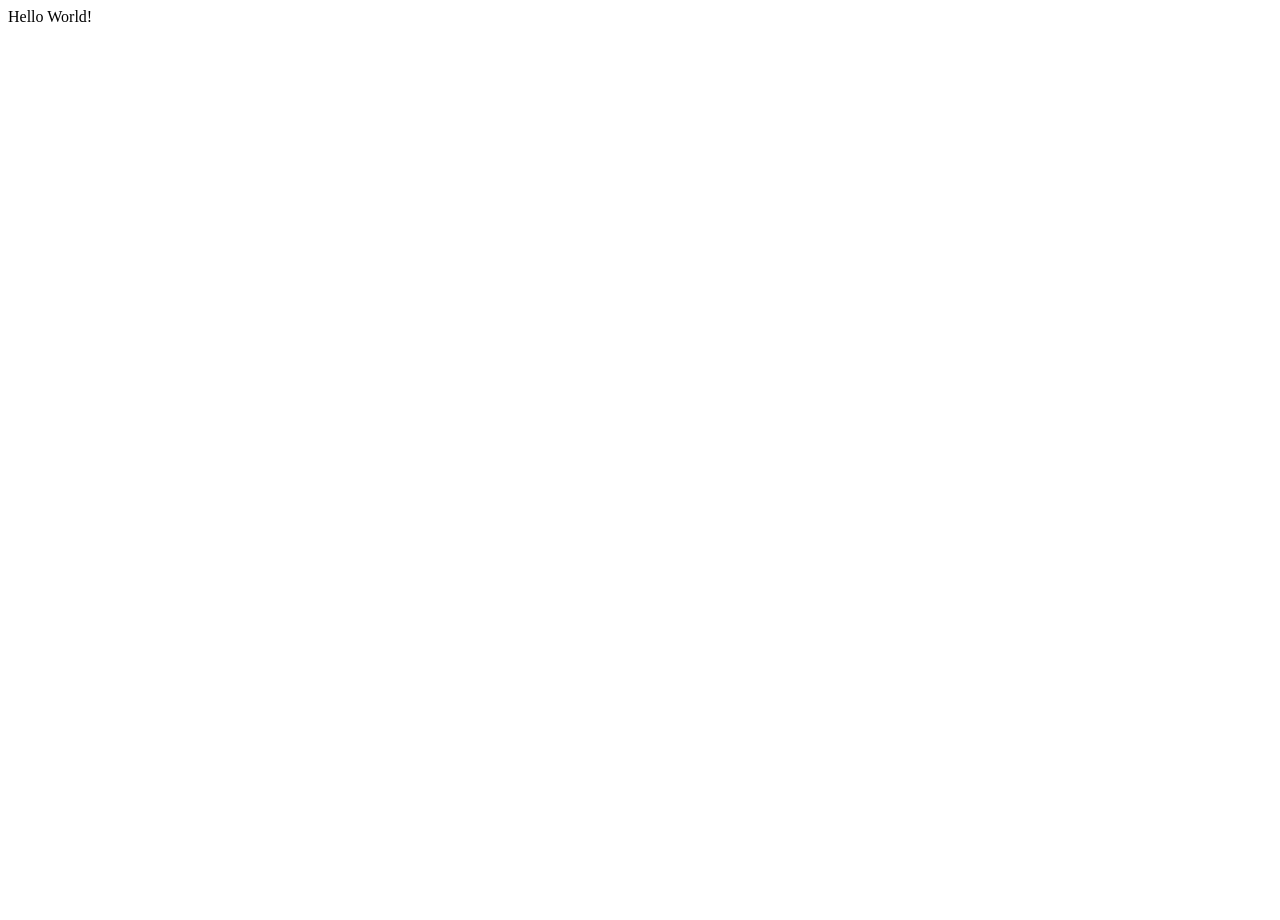
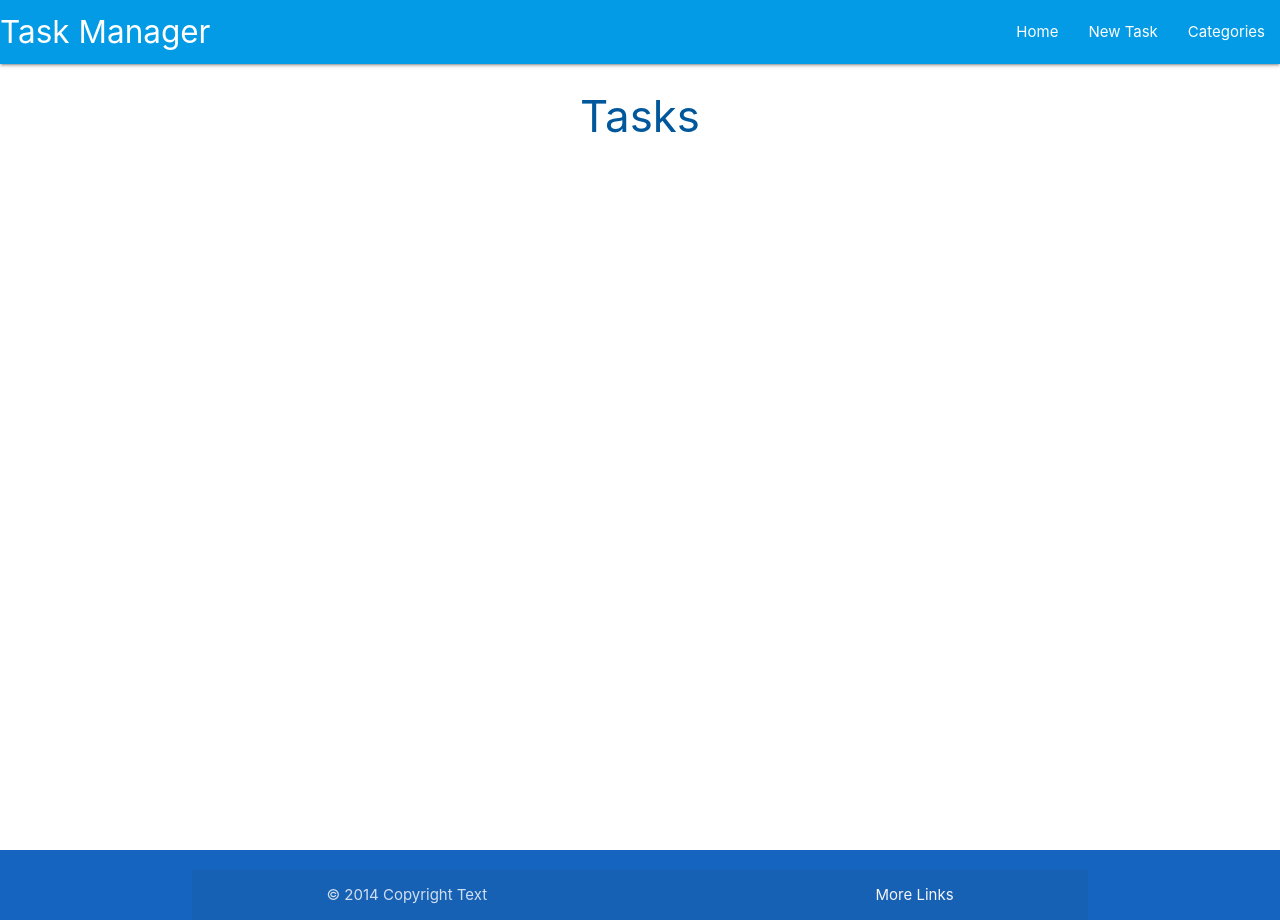
Before and after one commit to AwrelH/taskmanager, a Flask app: page / in a window 1280 px wide. Before the commit the page is almost empty. Run offline with Flask 2, Linux system fonts and the light colour scheme; some libraries are stand-ins or nearby versions.

Commit message:
add templates, css, js to app

```diff
--- a/taskmanager/routes.py
+++ b/taskmanager/routes.py
@@ -5,4 +5,4 @@ from taskmanager.models import Category, Task
 
 @app.route("/")
 def home():
-    return render_template("base.html")
+    return render_template("tasks.html")
--- /dev/null
+++ b/taskmanager/static/css/styles.css
@@ -0,0 +1,9 @@
+body {
+    display: flex;
+    min-height: 100vh;
+    flex-direction: column;
+  }
+
+  main {
+    flex: 1 0 auto;
+  }
--- /dev/null
+++ b/taskmanager/static/js/script.js
@@ -0,0 +1,5 @@
+document.addEventListener('DOMContentLoaded', function() {
+    // sidenav initialiazation
+    let sidenav = document.querySelectorAll('.sidenav');
+    M.Sidenav.init(sidenav);
+  });
--- a/taskmanager/templates/base.html
+++ b/taskmanager/templates/base.html
@@ -1,12 +1,64 @@
 <!DOCTYPE html>
 <html lang="en">
+
 <head>
     <meta charset="UTF-8">
     <meta http-equiv="X-UA-Compatible" content="IE=edge">
     <meta name="viewport" content="width=device-width, initial-scale=1.0">
+    <script src="https://kit.fontawesome.com/2ae8405b0b.js" crossorigin="anonymous"></script>
+    <link rel="stylesheet" href="https://cdnjs.cloudflare.com/ajax/libs/materialize/1.0.0/css/materialize.min.css"
+        type="text/css">
+    <link rel="stylesheet" href="{{ url_for('static', filename='css/styles.css')}}" type="text/css">
+
+
     <title>Task Manager</title>
 </head>
+
 <body>
-    Hello World!
+    <header>
+
+        <nav class="light-blue darken-1">
+            <div class="nav-wrapper">
+                <a href="{{ url_for('home')}}" class="brand-logo">Task Manager</a>
+                <a href="#" data-target="mobile-demo" class="sidenav-trigger"><i class="fas fa-bars">menu</i></a>
+                <ul class="right hide-on-med-and-down">
+                    <li><a href="{{ url_for('home')}}">Home</a></li>
+                    <li><a href=" ">New Task</a></li>
+                    <li><a href=" ">Categories</a></li>
+
+                </ul>
+            </div>
+        </nav>
+
+        <ul class="sidenav" id="mobile-demo">
+            <li><a href="{{ url_for('home')}}">Home</a></li>
+            <li><a href=" ">New Task</a></li>
+            <li><a href=" ">Categories</a></li>
+
+        </ul>
+    </header>
+
+    <main class="container">
+        {% block content %}
+        {% endblock %}
+    </main>
+
+
+    <footer class="page-footer blue darken-3">
+        <div class="container">
+
+            <div class="footer-copyright">
+                <div class="container">
+                    © 2014 Copyright Text
+                    <a class="grey-text text-lighten-4 right" href="#!">More Links</a>
+                </div>
+            </div>
+        </div>
+    </footer>
+
+    <!-- If jquery post it above materialize -->
+    <script src="https://cdnjs.cloudflare.com/ajax/libs/materialize/1.0.0/js/materialize.min.js"></script>
+    <script src="{{ url_for('static', filename='js/script.js' )}}"></script>
 </body>
+
 </html>
--- /dev/null
+++ b/taskmanager/templates/tasks.html
@@ -0,0 +1,6 @@
+{% extends "base.html" %}
+{% block content %}
+
+<h3 class="light-blue-text text-darken-4 center-align">Tasks</h3>
+
+{% endblock %}
```
